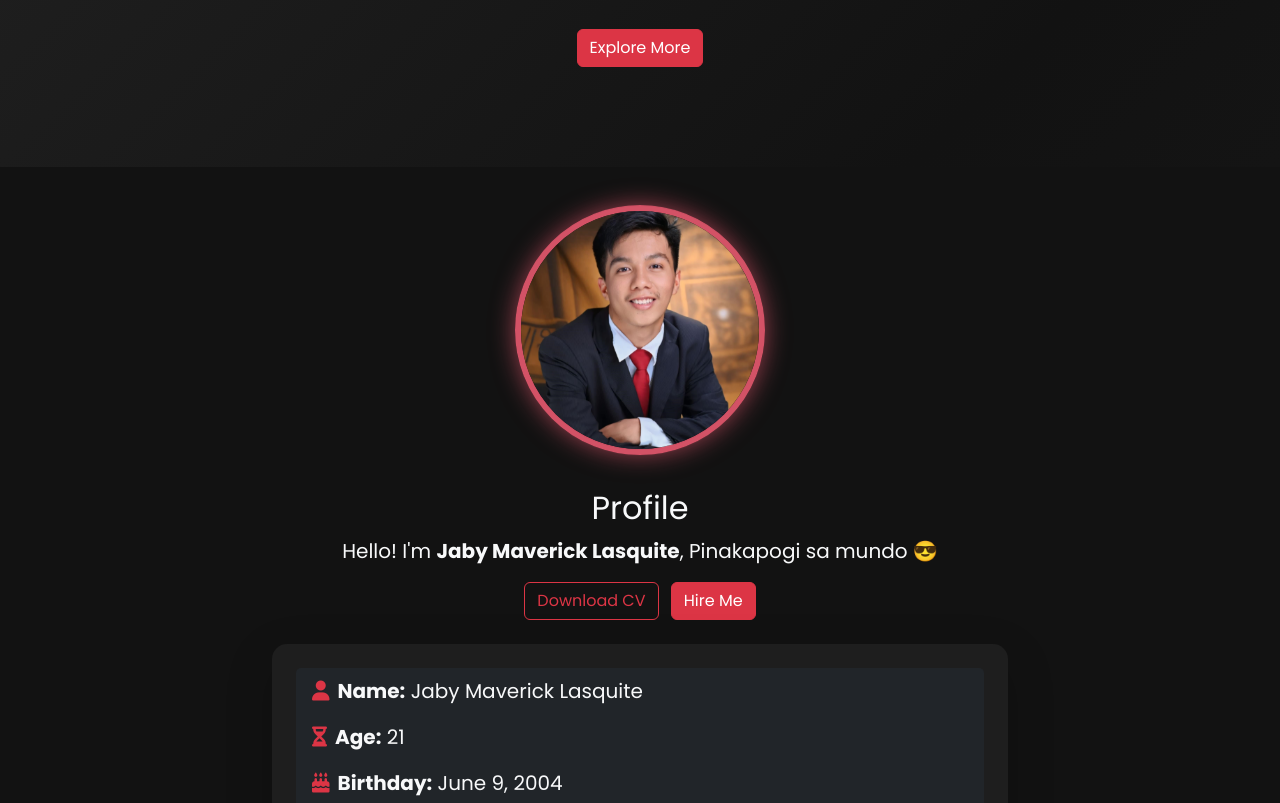
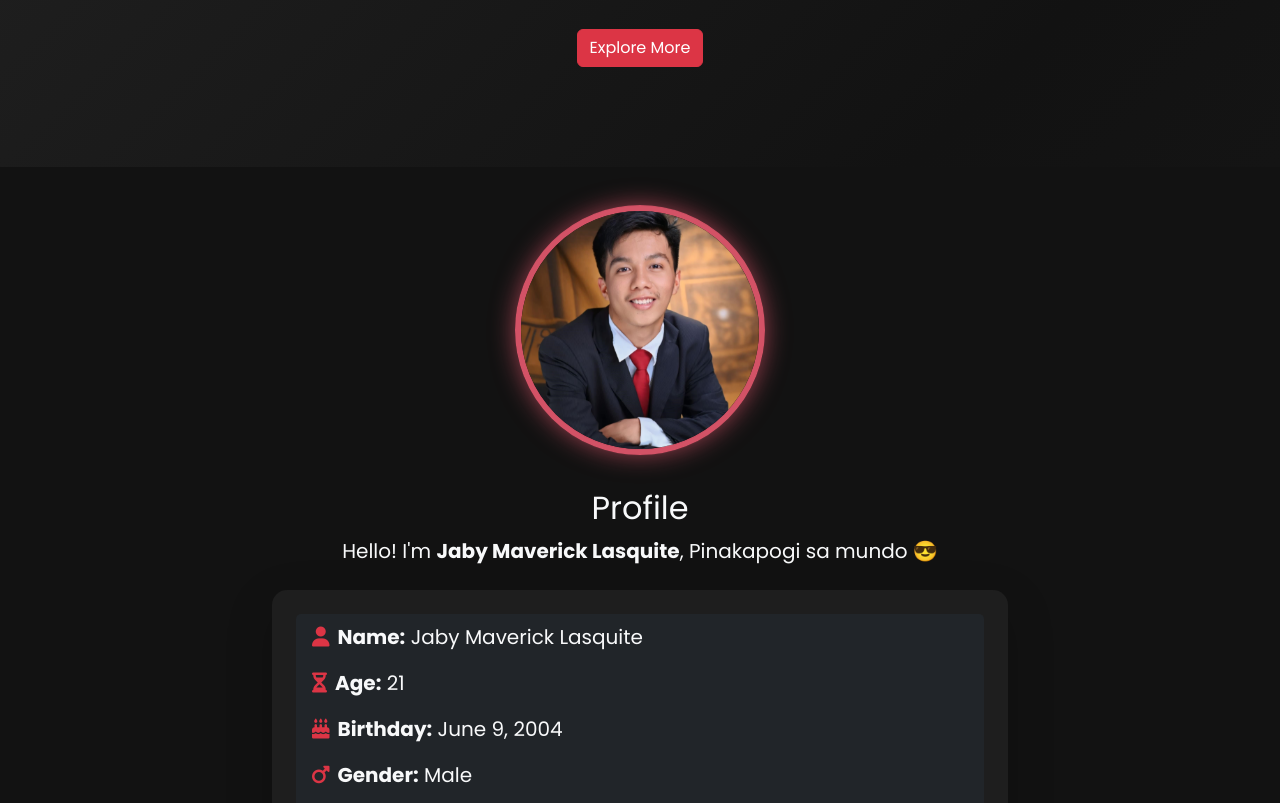
Before and after one commit to jaby77/my_profile, a plain HTML site: page index.html in a window 1280 px wide. Shown: the part 264-1067 px from the top of the page. Drawn offline with nearby package versions, Linux system fonts and the light colour scheme.

Commit message:
Update index.html

```diff
--- a/index.html
+++ b/index.html
@@ -181,8 +181,7 @@
     <img src="jaby.jpg" alt="Profile Picture" class="profile-img mb-4">
     <h2 class="section-title text-light">Profile</h2>
     <p class="text-light fs-5">Hello! I'm <strong>Jaby Maverick Lasquite</strong>, Pinakapogi sa mundo 😎</p>
-    <a href="#" class="btn btn-outline-danger me-2">Download CV</a>
-    <a href="#contact" class="btn btn-danger">Hire Me</a>
+
 
     <div class="container mt-4">
       <div class="row justify-content-center">
```
